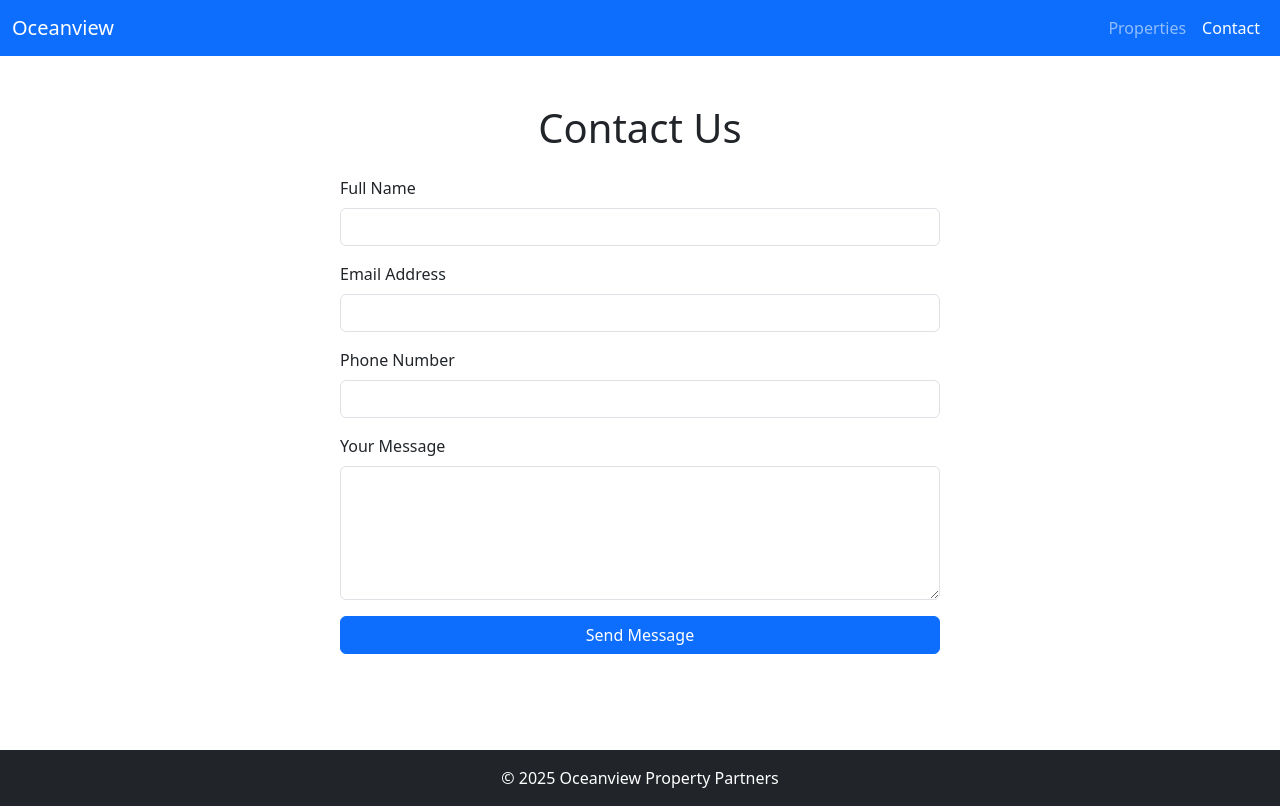
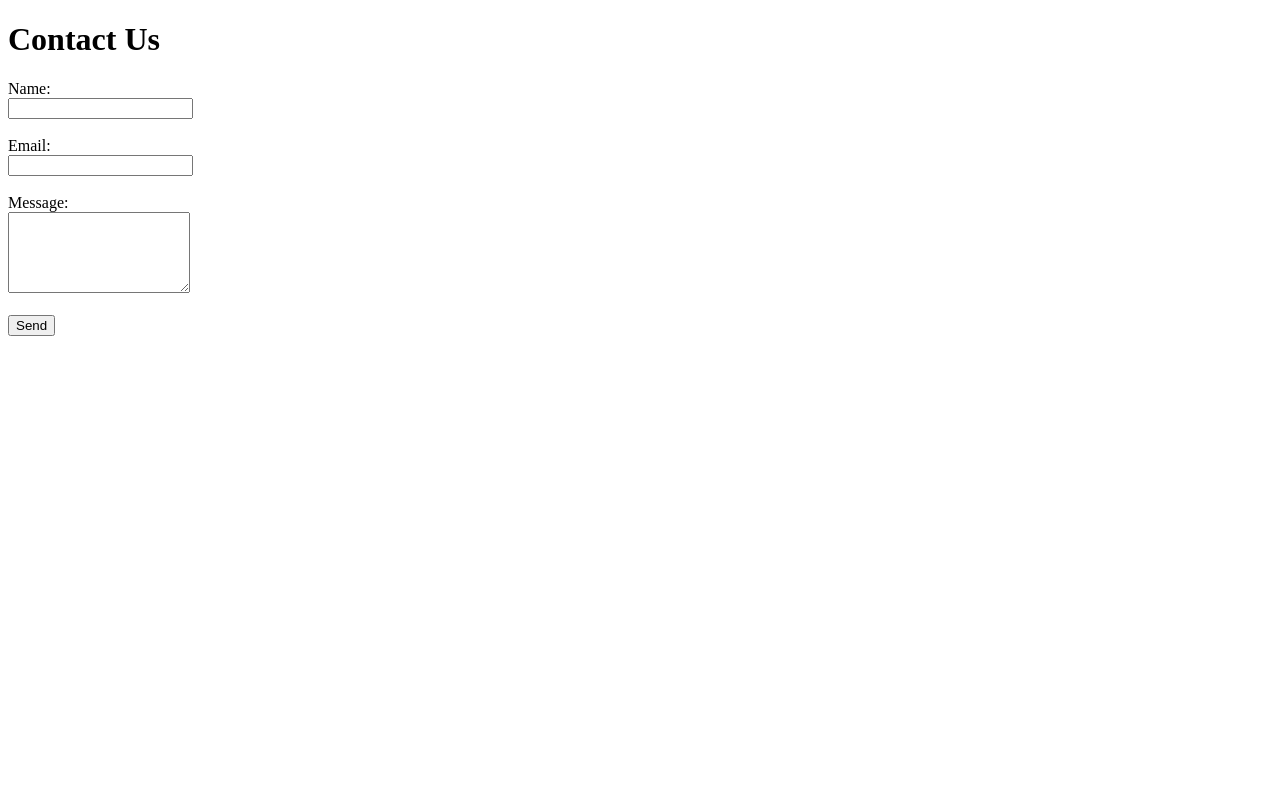
Before and after one commit to cmoorem5/oceanview-flask-site, a Flask app: page /contact in a window 1280 px wide. After the commit the page ends 336 px from the top, so only its background shows below. Run offline with Flask 3, Linux system fonts and the light colour scheme.

Commit message:
Describe what you changed

```diff
--- a/app.py
+++ b/app.py
@@ -13,6 +13,25 @@
 app = Flask(__name__)
 app.secret_key = os.urandom(24)
 
+# 🔹 Email sending helper function
+def send_email(subject, body, to_email):
+    try:
+        msg = EmailMessage()
+        msg.set_content(body)
+        msg["Subject"] = subject
+        msg["From"] = EMAIL_ADDRESS
+        msg["To"] = to_email
+
+        with smtplib.SMTP_SSL("smtp.gmail.com", 465) as smtp:
+            smtp.login(EMAIL_ADDRESS, EMAIL_PASSWORD)
+            smtp.send_message(msg)
+        return True
+
+    except Exception as e:
+        print(f"[Email Error] {e}")
+        return False
+
+# 🔸 Routes
 @app.route("/")
 def index():
     return render_template("index.html")
@@ -37,24 +56,12 @@
             f"Message:\n{message}"
         )
 
-        try:
-            msg = EmailMessage()
-            msg.set_content(full_message)
-            msg["Subject"] = f"New Inquiry from {name}"
-            msg["From"] = EMAIL_ADDRESS
-            msg["To"] = EMAIL_ADDRESS  # Or use a separate destination if preferred
+        if send_email(f"New Inquiry from {name}", full_message, EMAIL_ADDRESS):
+            flash("Your message has been sent successfully!", "success")
+        else:
+            flash("There was an error sending your message. Please try again.", "danger")
 
-            with smtplib.SMTP_SSL("smtp.gmail.com", 465) as smtp:
-                smtp.login(EMAIL_ADDRESS, EMAIL_PASSWORD)
-                smtp.send_message(msg)
-
-            flash("Your message has been sent successfully!", "success")
-            return redirect("/contact")
-
-        except Exception as e:
-            flash("There was an error sending your message. Please try again.", "danger")
-            print(f"Error: {e}")
-            return redirect("/contact")
+        return redirect("/contact")
 
     return render_template("contact.html")
 
--- a/templates/contact.html
+++ b/templates/contact.html
@@ -3,54 +3,20 @@
 <head>
     <meta charset="UTF-8">
     <title>Contact Us - Oceanview</title>
-    <meta name="viewport" content="width=device-width, initial-scale=1">
-    <link
-      href="https://cdn.jsdelivr.net/npm/bootstrap@5.3.0/dist/css/bootstrap.min.css"
-      rel="stylesheet"
-    >
 </head>
 <body>
-    <nav class="navbar navbar-expand-lg navbar-dark bg-primary">
-        <div class="container-fluid">
-            <a class="navbar-brand" href="/">Oceanview</a>
-            <div class="collapse navbar-collapse">
-                <ul class="navbar-nav ms-auto">
-                    <li class="nav-item"><a class="nav-link" href="/properties">Properties</a></li>
-                    <li class="nav-item"><a class="nav-link active" href="/contact">Contact</a></li>
-                </ul>
-            </div>
-        </div>
-    </nav>
+    <h1>Contact Us</h1>
+    <form method="POST" action="/contact">
+        <label>Name:</label><br>
+        <input type="text" name="name" required><br><br>
 
-    <main class="container py-5">
-        <h1 class="text-center mb-4">Contact Us</h1>
-        <form action="/contact" method="POST" class="mx-auto" style="max-width: 600px;">
-            <div class="mb-3">
-                <label for="name" class="form-label">Full Name</label>
-                <input type="text" class="form-control" name="name" id="name" required>
-            </div>
-            <div class="mb-3">
-                <label for="email" class="form-label">Email Address</label>
-                <input type="email" class="form-control" name="email" id="email" required>
-            </div>
-            <div class="mb-3">
-                <label for="phone" class="form-label">Phone Number</label>
-                <input type="tel" class="form-control" name="phone" id="phone">
-            </div>
-            <div class="mb-3">
-                <label for="message" class="form-label">Your Message</label>
-                <textarea class="form-control" name="message" id="message" rows="5" required></textarea>
-            </div>
-            <button type="submit" class="btn btn-primary w-100">Send Message</button>
-        </form>
-    </main>
+        <label>Email:</label><br>
+        <input type="email" name="email" required><br><br>
 
-    <footer class="bg-dark text-white text-center py-3 mt-5">
-        <p class="mb-0">&copy; 2025 Oceanview Property Partners</p>
-    </footer>
+        <label>Message:</label><br>
+        <textarea name="message" rows="5" required></textarea><br><br>
 
-    <script
-      src="https://cdn.jsdelivr.net/npm/bootstrap@5.3.0/dist/js/bootstrap.bundle.min.js"
-    ></script>
+        <input type="submit" value="Send">
+    </form>
 </body>
 </html>
```
